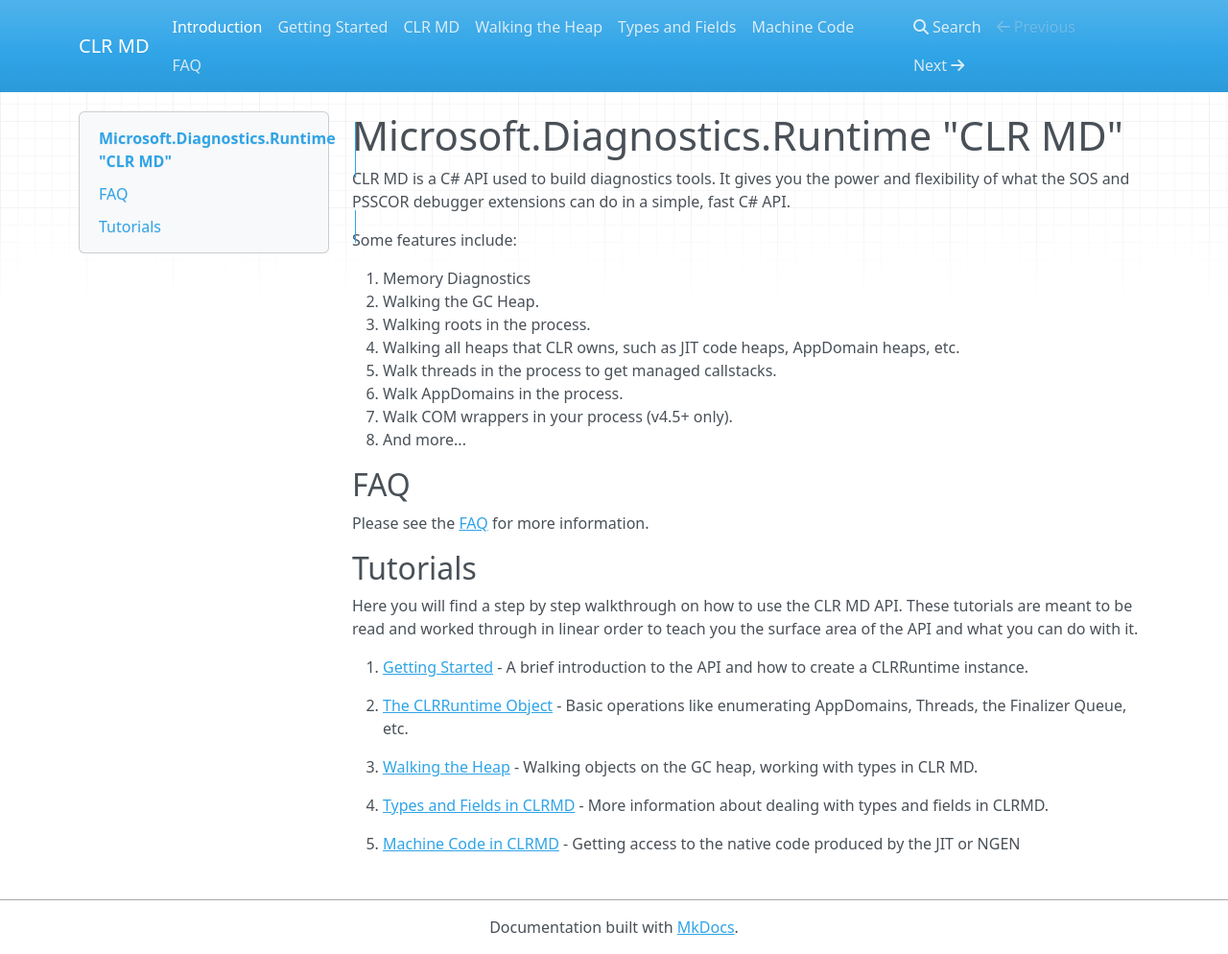
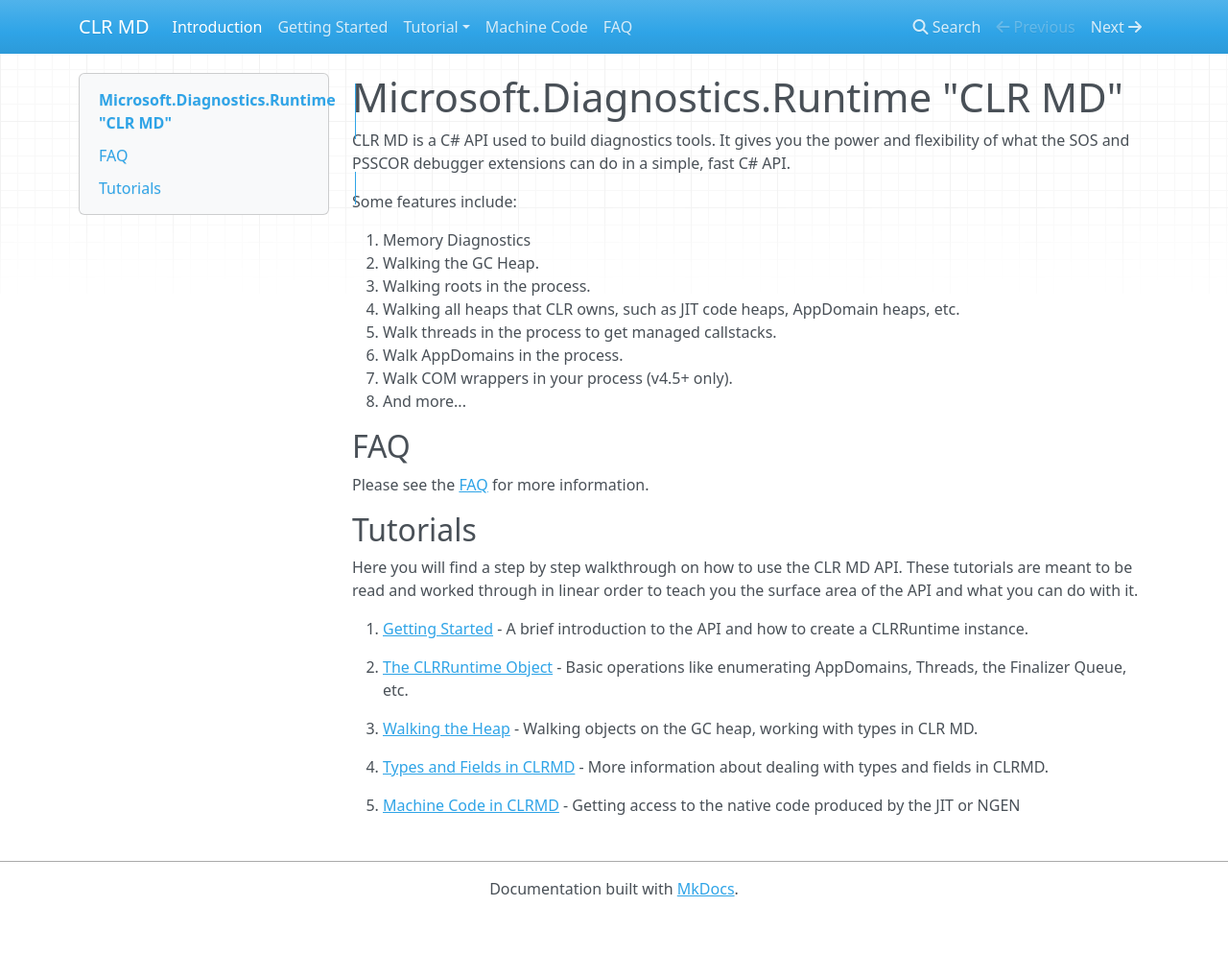
Before and after one commit to terrajobst/experimentation, an MkDocs documentation site: the page built from Documentation/index.md, in a window 1280 px wide and 994 px high. Shown: the whole window at 96% size. Built offline with MkDocs 1.6.1, drawn with Linux system fonts in a browser that asks for light colours; nearby versions of some CDN libraries; old or Windows-style settings are respelled for this version of MkDocs.

Commit message:
Add heading

```diff
--- a/mkdocs.yml
+++ b/mkdocs.yml
@@ -3,8 +3,8 @@ docs_dir: Documentation
 pages:
 - ['index.md', 'Introduction']
 - ['GettingStarted.md', 'Getting Started']
-- ['ClrRuntime.md', 'CLR MD']
-- ['WalkingTheHeap.md', 'Walking the Heap']
-- ['TypesAndFields.md', 'Types and Fields']
+- ['ClrRuntime.md', 'Tutorial', 'ClrRuntime']
+- ['WalkingTheHeap.md', 'Tutorial', 'Walking the Heap']
+- ['TypesAndFields.md', 'Tutorial', 'Types and Fields']
 - ['MachineCode.md', 'Machine Code']
 - ['FAQ.md', 'FAQ']
```
